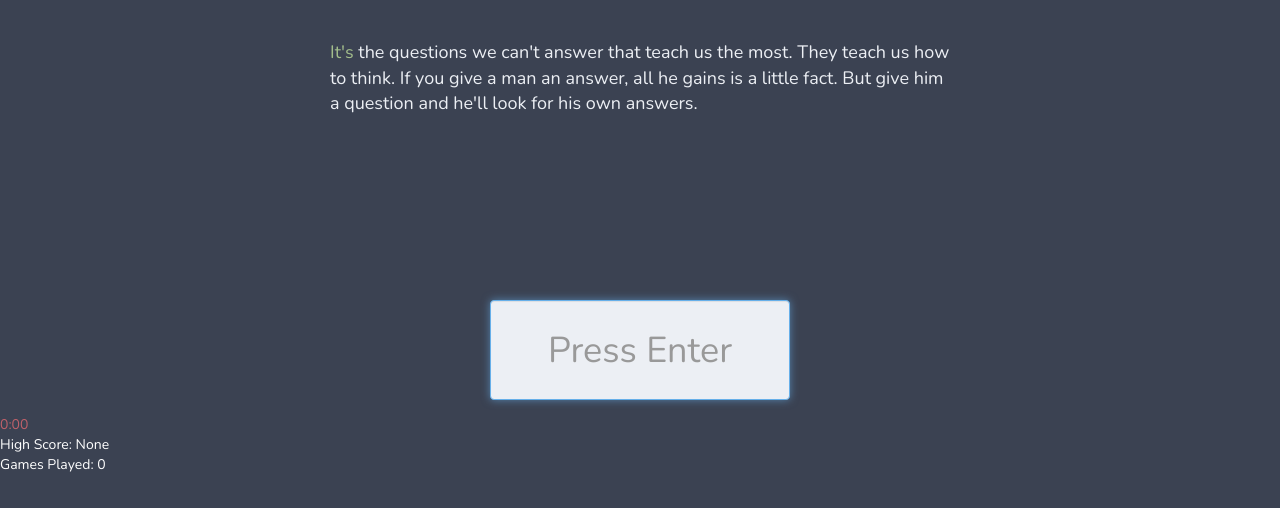
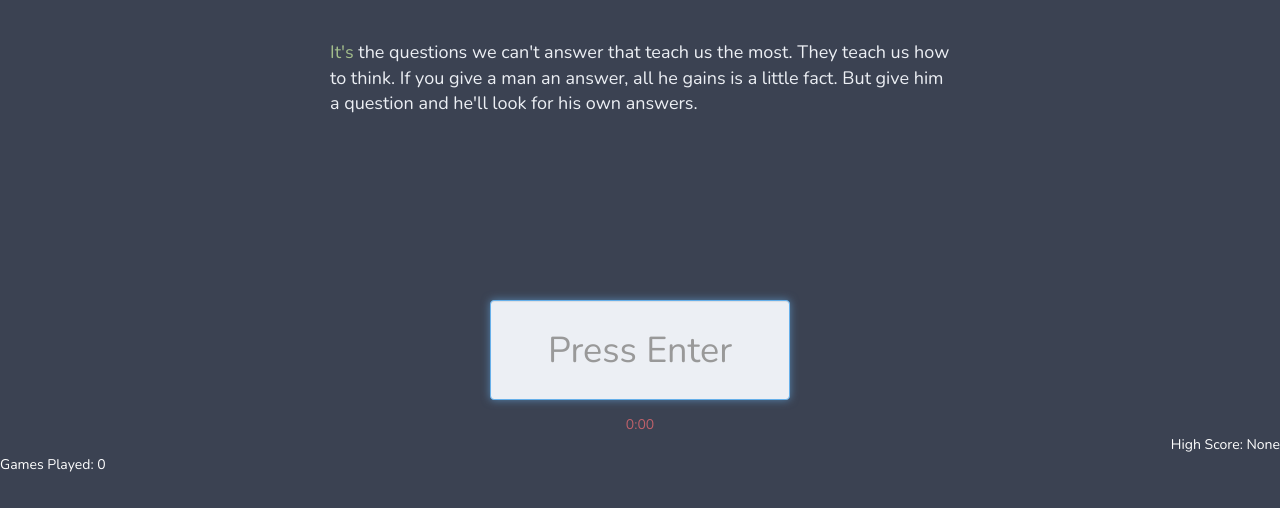
Before and after one commit to breyerjs/typequick, a React (Create React App) app: page / in a window 1280 px wide. Shown: the top 508 px of the page. Built offline with nearby package versions, Linux system fonts and the light colour scheme.

Commit message:
CSS, styling

```diff
--- a/src/components/BodyLayout.js
+++ b/src/components/BodyLayout.js
@@ -44,12 +44,14 @@ class BodyLayout extends Component {
           finished={this.state.finished}
           mostRecentScore={this.state.scorecard.getMostRecentScore()}
         />
+        <div>
           <StopwatchDisplay
             secondsElapsed={this.state.secondsElapsed}
           />
           <HighScoreDisplay
             scorecard={this.state.scorecard}
           />
+        </div>
       </div>
     );
   }
--- a/src/components/HighScoreDisplay.js
+++ b/src/components/HighScoreDisplay.js
@@ -6,10 +6,13 @@ import '../css/App.css';
 class HighScoreDisplay extends Component {
   render() {
     return (
-      <div className="highscore">
-        High Score: {this.props.scorecard.displayHighScore()}
-        <br />
-        Games Played: {this.props.scorecard.numGamesPlayed}
+      <div>
+        <div className="highscore">
+          High Score: {this.props.scorecard.displayHighScore()}
+        </div>
+        <div className="games-played">
+          Games Played: {this.props.scorecard.numGamesPlayed}
+        </div>
       </div>
     );
   }
--- a/src/css/App.css
+++ b/src/css/App.css
@@ -1,30 +1,25 @@
 /*
 Colors:
-Blackish: #313E50
-Blue: #3A435E
-slate: #66737D
-grey: #868996
-light grey: #A6ABB2
+BKG Blue: 3B4252
+Text Input Box: ECEFF4
+Dark Text: 3B4252
+Red Text: BF616A
+Green Text: A3BE8C
+Quote Text: ECEFF4
+Text Input Font: Nunito Regular 60px
+Quote Font: Nunito Regular 28 px
+High Score/Games Played Font: Nunito Light 12 px
 */
 
-.header{
-  background: #3A435E;
-  color: #868996;
-  height: 130px;
-  font-family: 'Nunito', sans-serif;
-  text-align: center;
-}
-
-.header-text{
-  font-size: 36px;
-  padding: 50px;
-  margin-bottom: 50px;
+body {
+  margin: 0;
+  padding: 0;
+  font-family: sans-serif;
+  background-color: #3B4252;
 }
 
 .body-layout{
-  background-color: #3B4252;
   font-family: 'Nunito', sans-serif;
-  height: 800px;
 }
 
 .view-pane{
@@ -75,12 +70,20 @@ light grey: #A6ABB2
 }
 
 .watchface{
-  margin: auto;
   color: #BF616A;
+  text-align: center;
 }
 
 .highscore{
   font-family: 'Nunito', sans-serif;
   font-weight: 200;
   color: white;
+  text-align: right;
 }
+
+.games-played{
+  font-family: 'Nunito', sans-serif;
+  font-weight: 200;
+  color: white;
+  text-align: left;
+}
--- a/src/css/index.css
+++ /dev/null
@@ -1,5 +0,0 @@
-body {
-  margin: 0;
-  padding: 0;
-  font-family: sans-serif;
-}
--- a/src/index.js
+++ b/src/index.js
@@ -1,9 +1,10 @@
 import React from 'react';
 import ReactDOM from 'react-dom';
 import App from './App';
-import './css/index.css';
+import './css/App.css';
+
 
 ReactDOM.render(
-  <App />,
+  <App className="app-root"/>,
   document.getElementById('root')
 );
```
Lines whose indentation alone changed are shown as unchanged.
